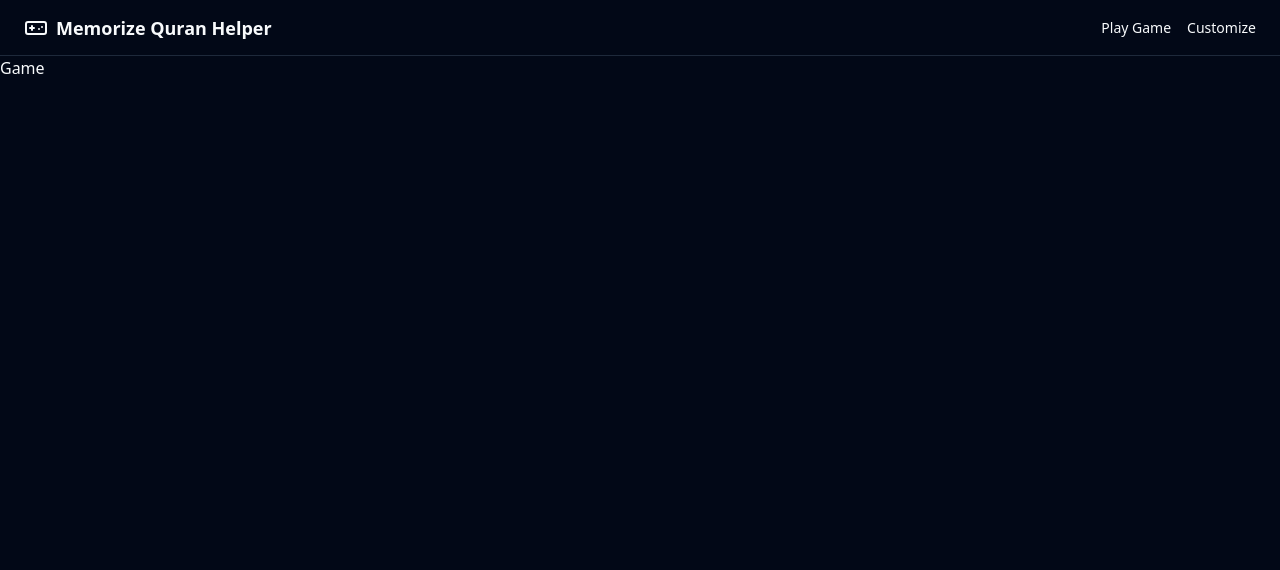
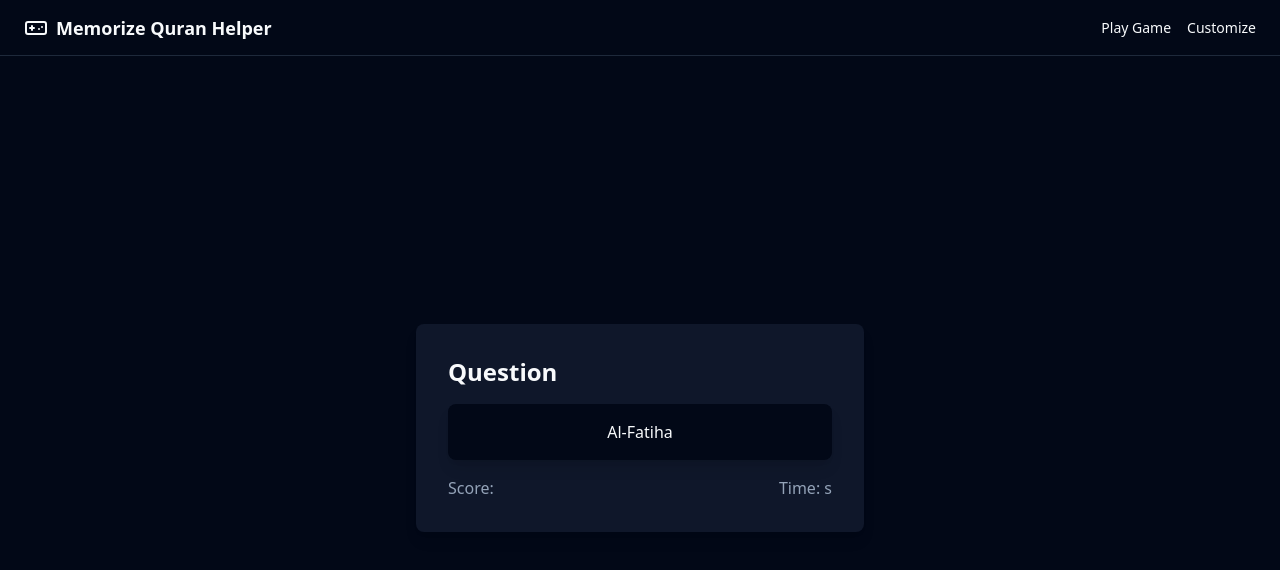
Before and after one commit to H7ioo/memorizing-quran-helper, a React (Vite) app: page /game in a window 1280 px wide. Shown: the top 570 px of the page. Built offline with nearby package versions, Linux system fonts and the light colour scheme.

Commit message:
feat: working on the game page

```diff
--- /dev/null
+++ b/src/components/combobox.tsx
@@ -0,0 +1,72 @@
+"use client"
+
+import * as React from "react"
+import { Check, ChevronsUpDown } from "lucide-react"
+
+import { cn } from "@/lib/utils"
+import { Button } from "@/components/ui/button"
+import {
+  Command,
+  CommandEmpty,
+  CommandGroup,
+  CommandInput,
+  CommandItem,
+  CommandList,
+} from "@/components/ui/command"
+import {
+  Popover,
+  PopoverContent,
+  PopoverTrigger,
+} from "@/components/ui/popover"
+
+
+export function Combobox({ title, options }: { title: string, options: { label: string, value: string }[] }) {
+  const [open, setOpen] = React.useState(false)
+  const [value, setValue] = React.useState("")
+
+  return (
+    <Popover open={open} onOpenChange={setOpen}>
+      <PopoverTrigger asChild>
+        <Button
+          variant="outline"
+          role="combobox"
+          aria-expanded={open}
+          className="w-[200px] justify-between"
+        >
+          {value
+            ? options.find((option) => option.value === value)?.label
+            : title ?? "Select option..."}
+          <ChevronsUpDown className="ml-2 h-4 w-4 shrink-0 opacity-50" />
+        </Button>
+      </PopoverTrigger>
+      <PopoverContent className="w-[200px] p-0">
+        <Command>
+          <CommandInput placeholder="Search option..." />
+          <CommandList>
+            <CommandEmpty>No option found.</CommandEmpty>
+            <CommandGroup>
+              {options.map((option) => (
+                <CommandItem
+                  key={option.value}
+                  value={option.value}
+                  onSelect={(currentValue) => {
+                    setValue(currentValue === value ? "" : currentValue)
+                    setOpen(false)
+                  }}
+                >
+                  <Check
+                    className={cn(
+                      "mr-2 h-4 w-4",
+                      value === option.value ? "opacity-100" : "opacity-0"
+                    )}
+                  />
+                  {option.label}
+                </CommandItem>
+              ))}
+            </CommandGroup>
+          </CommandList>
+        </Command>
+      </PopoverContent>
+    </Popover>
+  )
+}
--- a/src/components/game.tsx
+++ b/src/components/game.tsx
@@ -1,3 +1,51 @@
+/**
+ * v0 by Vercel.
+ * @see https://v0.dev/t/ykpMBuW9IW4
+ * Documentation: https://v0.dev/docs#integrating-generated-code-into-your-nextjs-app
+ */
+"use client"
+
+import { useState, useEffect } from "react"
+import { Button } from "./ui/button";
+import { Combobox } from "./combobox";
+import { cn } from "@/lib/utils";
+
+const data = [{ chapter: 0, name: "Al-Fatiha", pages: [1, 2], length: 36 }];
+
 export function Game() {
-  return <div>Game</div>
+  const [gameIsActive, setGameIsActive] = useState(false);
+  return (
+    <div className="flex flex-col min-h-[calc(100vh-56px)]">
+      <main className={cn("flex-1 flex flex-col gap-2 items-center justify-center mx-auto w-full")}>
+        {gameIsActive ?
+          <>
+            <Button className="w-[200px]">Start</Button>
+            <div className="flex flex-col gap-1">
+              <Combobox title="Select Content" options={[{ label: "Test", value: "test" }]} />
+              <Combobox title="Select Question" options={[{ label: "Test", value: "test" }]} />
+            </div>
+            <div>Top Plays</div>
+          </>
+          :
+          <div className="bg-slate-900 rounded-lg shadow-lg p-8 w-full max-w-md">
+            <h2 className="text-2xl font-bold mb-4 text-card-foreground">Question</h2>
+            <div className="grid grid-cols-1 gap-4">
+              {data.map(question =>
+                <button
+                  className={`bg-card rounded-lg shadow-lg p-4 transition-colors ${1 === 0 ? "bg-primary text-primary-foreground" : "hover:bg-muted"
+                    }`}
+                >
+                  {question.name}
+                </button>
+              )}
+            </div>
+            <div className="flex items-center justify-between mt-4 text-muted-foreground">
+              <div>Score: </div>
+              <div>Time: s</div>
+            </div>
+          </div>
+        }
+      </main>
+    </div>
+  )
 }
--- a/src/components/navbar.tsx
+++ b/src/components/navbar.tsx
@@ -2,7 +2,6 @@ import { GamepadIcon } from "lucide-react";
 import { Link } from "react-router-dom";
 
 export function Navbar() {
-
   return <header className="bg-background border-b px-4 lg:px-6 h-14 flex items-center justify-between">
     <Link to="#" className="flex items-center gap-2"
     // prefetch={false}
--- a/src/index.css
+++ b/src/index.css
@@ -7,8 +7,8 @@
       --background: 0 0% 100%;
       --foreground: 222.2 84% 4.9%;
 
-      --card: 0 0% 100%;
-      --card-foreground: 222.2 84% 4.9%;
+      --card: 240 4% 10%;
+      --card-foreground: 60 5% 90%;
 
       --popover: 0 0% 100%;
       --popover-foreground: 222.2 84% 4.9%;
```
Also changed, not shown: 1 other file (tests, documents, lock files or other folders).
